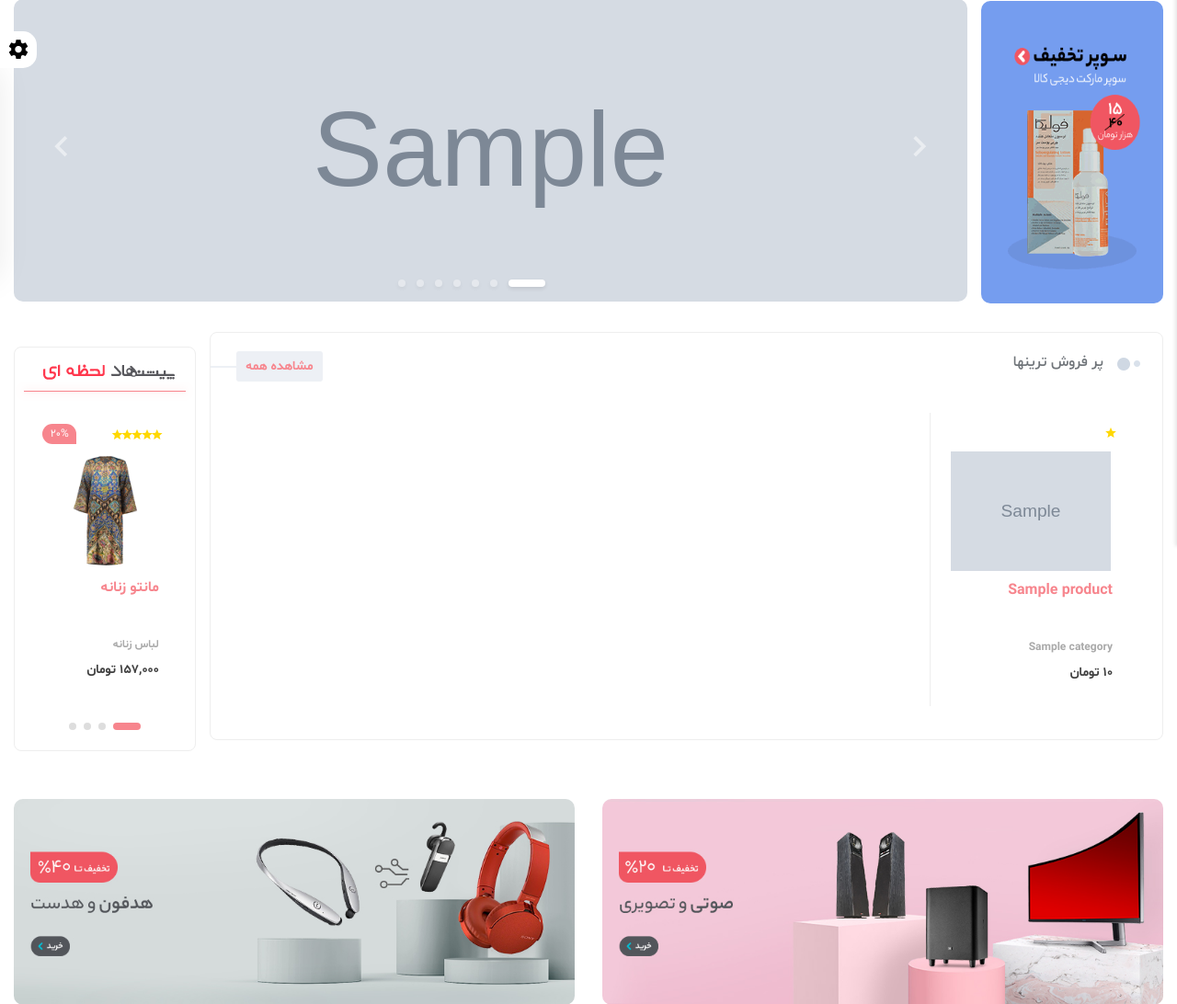
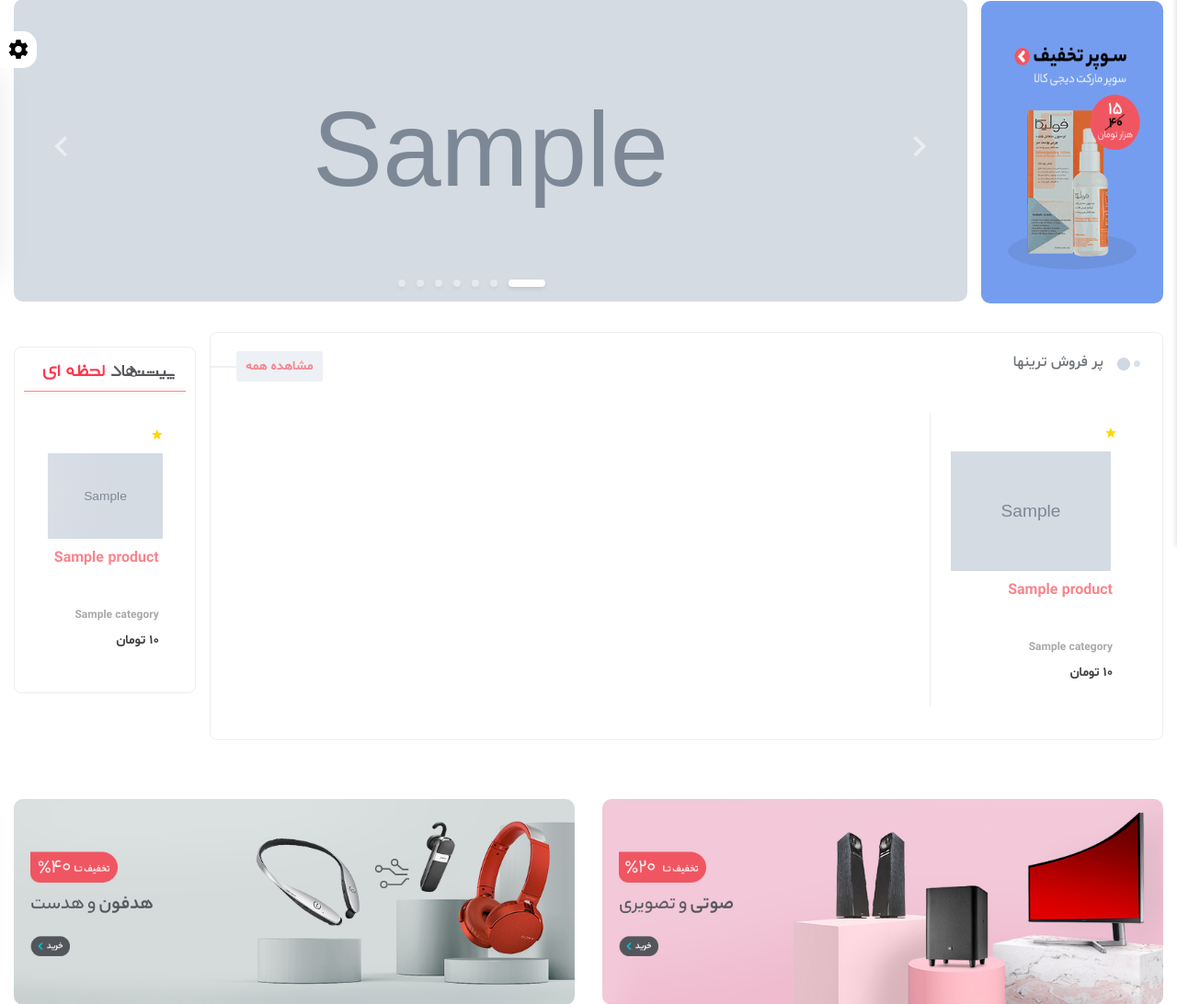
Before and after one commit to SedAmir11/didikala_project, a Django app: template app_didikala/templates/index.html in a window 1280 px wide. Shown: the part 206-1298 px from the top of the page at 92% size. Run offline with Django 5.2, Linux system fonts and the light colour scheme; tables that the repository leaves empty hold one stand-in row (values such as "Sample post"); the template is opened without the code that fills it: values that come from a table or form of the project are taken from there, most other values are stand-ins (such as "Sample title", 1, 10 or a date in 2020); grey boxes marked "Sample" are stand-in pictures; parts of the project's set-up code (start-up, migrations or seed data) failed here and were passed over; some libraries are stand-ins or nearby versions.

Commit message:
improve slide show

```diff
--- a/app_didikala/templates/index.html
+++ b/app_didikala/templates/index.html
@@ -144,101 +144,9 @@
                         <div class="slide-progress"></div>
                     </div>
                     <div id="suggestion-slider" class="owl-carousel owl-theme">
-                        <div class="item">
-                            <div class="product-card mb-3 shadow-unset">
-                                <div class="product-head">
-                                    <div class="rating-stars">
-                                        <i class="mdi mdi-star active"></i>
-                                        <i class="mdi mdi-star active"></i>
-                                        <i class="mdi mdi-star active"></i>
-                                        <i class="mdi mdi-star active"></i>
-                                        <i class="mdi mdi-star active"></i>
-                                    </div>
-                                    <div class="discount">
-                                        <span>20%</span>
-                                    </div>
-                                </div>
-                                <a class="product-thumb" href="shop-single.html">
-                                    <img src="{% static "img/products/07.jpg"%}" alt="Product Thumbnail">
-                                </a>
-                                <div class="product-card-body">
-                                    <h5 class="product-title">
-                                        <a href="shop-single.html">مانتو زنانه</a>
-                                    </h5>
-                                    <a class="product-meta" href="shop-categories.html">لباس زنانه</a>
-                                    <span class="product-price">157,000 تومان</span>
-                                </div>
-                            </div>
-                        </div>
-                        <div class="item">
-                            <div class="product-card mb-3 shadow-unset">
-                                <div class="product-head">
-                                    <div class="rating-stars">
-                                        <i class="mdi mdi-star active"></i>
-                                        <i class="mdi mdi-star active"></i>
-                                        <i class="mdi mdi-star active"></i>
-                                        <i class="mdi mdi-star active"></i>
-                                        <i class="mdi mdi-star active"></i>
-                                    </div>
-                                </div>
-                                <a class="product-thumb" href="shop-single.html">
-                                    <img src="{% static "img/products/017.jpg"%}" alt="Product Thumbnail">
-                                </a>
-                                <div class="product-card-body">
-                                    <h5 class="product-title">
-                                        <a href="shop-single.html">کت مردانه</a>
-                                    </h5>
-                                    <a class="product-meta" href="shop-categories.html">لباس مردانه</a>
-                                    <span class="product-price">199,000 تومان</span>
-                                </div>
-                            </div>
-                        </div>
-                        <div class="item">
-                            <div class="product-card mb-3 shadow-unset">
-                                <div class="product-head">
-                                    <div class="rating-stars">
-                                        <i class="mdi mdi-star active"></i>
-                                        <i class="mdi mdi-star active"></i>
-                                        <i class="mdi mdi-star active"></i>
-                                        <i class="mdi mdi-star active"></i>
-                                        <i class="mdi mdi-star"></i>
-                                    </div>
-                                </div>
-                                <a class="product-thumb" href="shop-single.html">
-                                    <img src="{% static "img/products/013.jpg"%}" alt="Product Thumbnail">
-                                </a>
-                                <div class="product-card-body">
-                                    <h5 class="product-title">
-                                        <a href="shop-single.html">مانتو زنانه مدل هودی تیک تین</a>
-                                    </h5>
-                                    <a class="product-meta" href="shop-categories.html">لباس زنانه</a>
-                                    <span class="product-price">135,000 تومان</span>
-                                </div>
-                            </div>
-                        </div>
-                        <div class="item">
-                            <div class="product-card mb-3 shadow-unset">
-                                <div class="product-head">
-                                    <div class="rating-stars">
-                                        <i class="mdi mdi-star active"></i>
-                                        <i class="mdi mdi-star active"></i>
-                                        <i class="mdi mdi-star active"></i>
-                                        <i class="mdi mdi-star active"></i>
-                                        <i class="mdi mdi-star"></i>
-                                    </div>
-                                </div>
-                                <a class="product-thumb" href="shop-single.html">
-                                    <img src="{% static "img/products/09.jpg"%}" alt="Product Thumbnail">
-                                </a>
-                                <div class="product-card-body">
-                                    <h5 class="product-title">
-                                        <a href="shop-single.html">مانتو زنانه</a>
-                                    </h5>
-                                    <a class="product-meta" href="shop-categories.html">لباس زنانه</a>
-                                    <span class="product-price">145,000 تومان</span>
-                                </div>
-                            </div>
-                        </div>
+                        {% for cloth in clothes_product %}
+                        {% include "Component/show-clothes.html" %}
+                        {% endfor %}
                     </div>
                 </div>
             </div>
```
